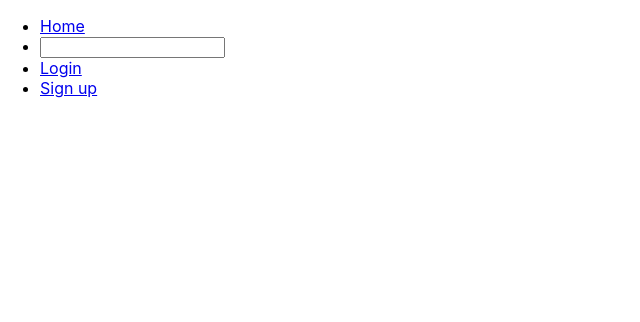
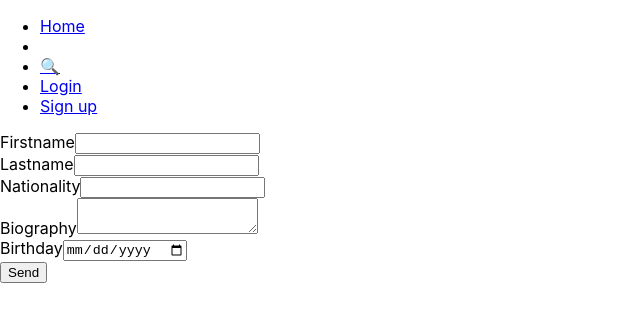
Before and after one commit to Backins/node-project-esgi, a React (Create React App) app in the folder client/: page /create/staff in a window 1280 px wide. Shown: the top 322 px of the page, without its empty margins (0-640 px from the left). Built offline with nearby package versions, Linux system fonts and the light colour scheme.

Commit message:
add staff

```diff
--- a/client/src/api/index.js
+++ b/client/src/api/index.js
@@ -3,4 +3,5 @@ import axios from 'axios';
 export default axios.create({
   baseURL: 'http://localhost:3000',
   responseType: 'json',
+  headers: { 'Authorization': ' Bearer ' + sessionStorage.getItem('jwt') }
 });
--- /dev/null
+++ b/client/src/api/staff.js
@@ -0,0 +1,19 @@
+import axios from './';
+
+export const addStaff = async (params = {}) => {
+  try {
+    const { data } = await axios.post('/staffs', params);
+    return data;
+  } catch (e) {
+    return e.response.data;
+  }
+};
+
+export const getStaffs = async (params = {}) => {
+  try {
+    const { data } = await axios.get('/staffs');
+    return data;
+  } catch (e) {
+    return e.response.data;
+  }
+};
--- a/client/src/components/Auth/AuthProvider.js
+++ b/client/src/components/Auth/AuthProvider.js
@@ -11,7 +11,7 @@ class AuthProvider extends Component {
     user: null,
   };
 
-  setUser = user => this.setState(user);
+  setUser = user => this.setState({user});
 
   componentDidMount(){
     const token = sessionStorage.getItem('jwt');
--- a/client/src/components/Logout/index.js
+++ b/client/src/components/Logout/index.js
@@ -1,13 +1,14 @@
 import React, {useContext} from 'react';
 import { AuthContext } from "../Auth/AuthProvider";
+import { Redirect } from 'react-router-dom';
 
-const Logout = (props) => {
+const Logout = () => {
   let { setUser } = useContext(AuthContext);
 
   const onClick = () => {
     sessionStorage.removeItem('jwt');
-    setUser(null)
-    props.history.push(`/`);
+    setUser(null);
+    return <Redirect to='/'/>
   };
   return ( <button onClick={() => onClick()}>Logout</button> );
 };
--- a/client/src/components/NavBar/index.js
+++ b/client/src/components/NavBar/index.js
@@ -2,9 +2,10 @@ import React, { useContext }  from 'react';
 import { BrowserRouter , Link } from "react-router-dom";
 import Router from '../Router';
 import { AuthContext } from "../Auth/AuthProvider";
+import Logout from '../Logout';
 
 const NavBar = () => {
-  let { user, logout } = useContext(AuthContext);
+  let { user } = useContext(AuthContext);
   return  (
     <BrowserRouter>
       <div>
@@ -13,9 +14,14 @@ const NavBar = () => {
             <li>
               <Link to="/">Home</Link>
             </li>
-            <li><input /></li>
+            <li>
+            </li>
+            <li><Link to="/search">🔍</Link></li>
             {
-              user ? <li><button onClick={() => logout()}>Logout</button> </li>:
+              user ? <>
+                <Logout/>
+                  <li><Link to="/create/staff">Add staff</Link></li>
+                </>:
                 <>
                   <li>
                     <Link to="/login">Login</Link>
--- a/client/src/components/Router/index.js
+++ b/client/src/components/Router/index.js
@@ -3,6 +3,7 @@ import { Route } from "react-router-dom";
 import Logout from "../Logout";
 import SignUp from "../SignUp";
 import Login from "../Login";
+import StaffAdd from "../StaffAdd";
 import PrivateRoute from '../../helpers/private-route';
 
 const Router = () => (
@@ -10,6 +11,7 @@ const Router = () => (
     <PrivateRoute path="/logout" exact component={Logout} />
     <Route path="/login" exact component={Login} />
     <Route path="/signup" exact component={SignUp} />
+    <Route path="/create/staff" exact component={StaffAdd} />
   </>
   )
 ;
--- /dev/null
+++ b/client/src/components/StaffAdd/index.js
@@ -0,0 +1,90 @@
+import React, { useState } from 'react';
+import { addStaff } from "../../api/staff";
+
+const StaffAdd = props => {
+  // {
+  //   firstname,
+  //     lastname,
+  //     nationality: String,
+  //   biography: String,
+  //   birthday: Date,
+  //   createdAt: Date,
+  // }
+
+  const [firstname, setFirstname ] = useState('');
+  const [lastname, setLastname] = useState('');
+  const [nationality, setNationality] = useState('');
+  const [biography, setBiography] = useState('');
+  const [birthday, setBirthday] = useState('');
+  const [errors, setErrors] = useState([]);
+
+  const handleSubmit = event => {
+    event.preventDefault();
+    let err = [];
+
+    if (!firstname) {
+      err.push('Invalid firstname');
+    }
+    if (!lastname) {
+      err.push('Invalid lastname');
+    }
+    if (err.length){
+      setErrors(err)
+    }
+    else {
+
+      addStaff({
+        firstname,
+        lastname,
+        nationality,
+        biography,
+        birthday,
+      }).then(response =>
+      {
+          if (response.id) {
+            props.history.push(`/`);
+          } else {
+            Object.keys(response).forEach(key => {
+              const val = key + ' ' + response[key].message;
+              err = [...err, val];
+            });
+            setErrors(err);
+          }
+      })
+    }
+  };
+
+
+  return <form>
+    {errors.map(error => (
+        <div key={error}>
+          {error}
+        </div>
+    ))}
+    <div>
+      <label>Firstname</label>
+      <input required={true} type="text" value={firstname} onChange={e => setFirstname(e.target.value)}/>
+    </div>
+    <div>
+      <label>Lastname</label>
+      <input required={true} type="text" value={lastname} onChange={e => setLastname(e.target.value)}/>
+    </div>
+    <div>
+      <label>Nationality</label>
+      <input  type="text" value={nationality} onChange={e => setNationality(e.target.value)}/>
+    </div>
+    <div>
+      <label>Biography</label>
+      <textarea type="text" value={biography} onChange={e => setBiography(e.target.value)}/>
+    </div>
+    <div>
+      <label>Birthday</label>
+      <input type="date" value={birthday} onChange={e => setBirthday(e.target.value)}/>
+    </div>
+    <input type="submit" value="Send" onClick={handleSubmit}/>
+  </form>
+
+
+};
+
+export default StaffAdd;
```
